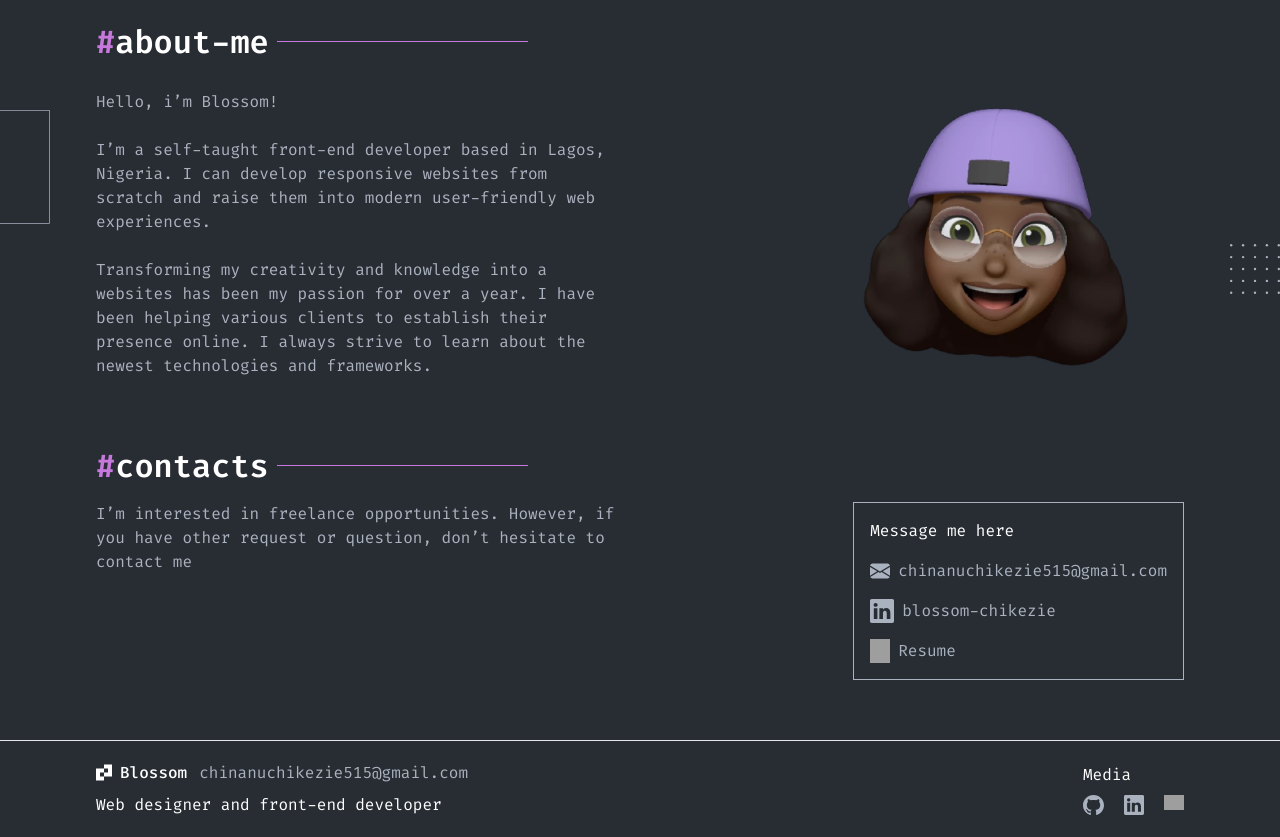
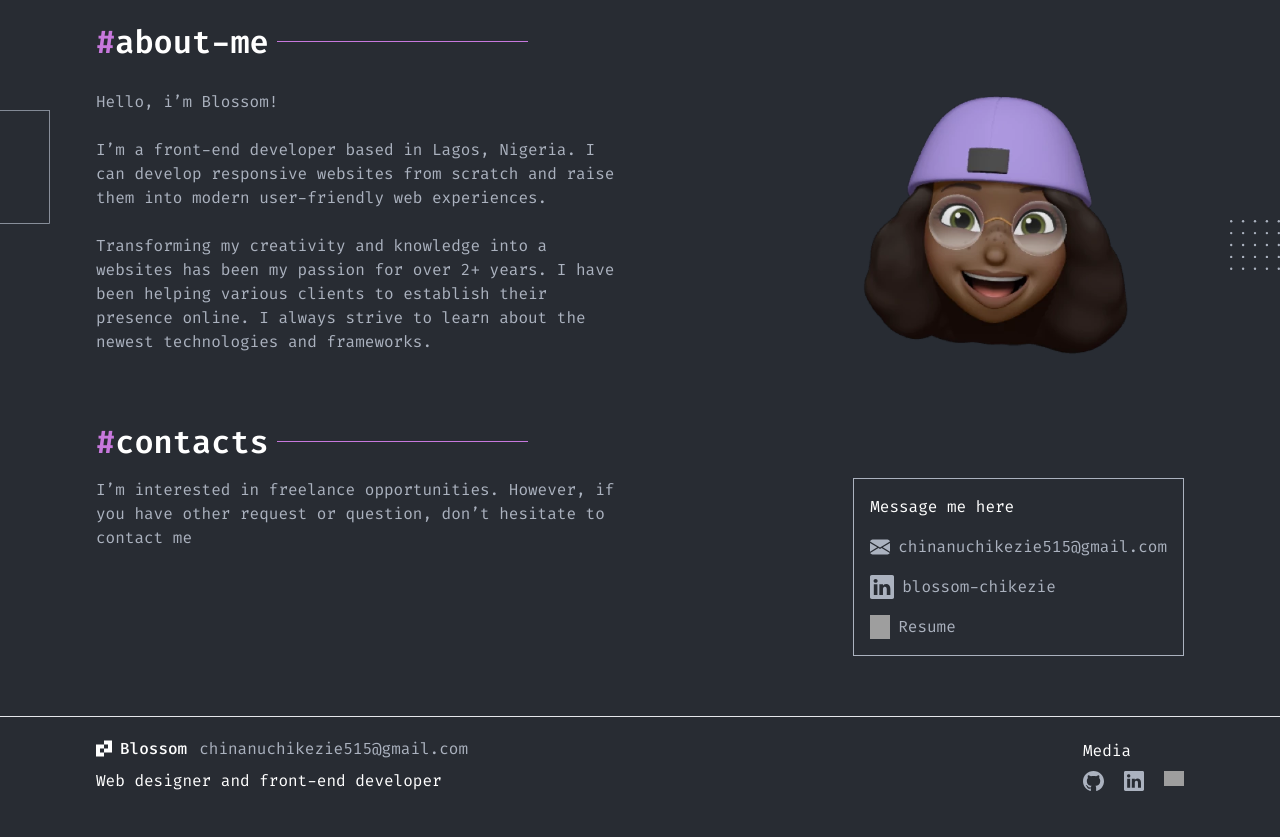
Before and after one commit to Blossom1-chike/next-portfolio, a Next.js app: page / in a window 1280 px wide. Shown: the part 1720-2557 px from the top of the page. After the commit the page ends 2533 px from the top, so only its background shows below. Built offline with nearby package versions, Linux system fonts and the light colour scheme; grey boxes are pictures that could not be loaded.

Commit message:
update to about me

```diff
--- a/app/about-me/page.tsx
+++ b/app/about-me/page.tsx
@@ -31,13 +31,13 @@
         <div className="text-[#ABB2BF] lg:w-[520px] mt-9 xl:max-w-[700px]">
           <p className="typed">Hello, i’m Blossom!</p>
           <p className="mt-4">
-            I’m a self-taught front-end developer based in Lagos, Nigeria. I can
+            I’m a front-end developer based in Lagos, Nigeria. I can
             develop responsive websites from scratch and raise them into modern
             user-friendly web experiences.{" "}
           </p>
           <p className="mt-4">
             Transforming my creativity and knowledge into a websites has been my
-            passion for over a year. I have been helping various clients to
+            passion for 2+ years. I have been helping various clients to
             establish their presence online. I always strive to learn about the
             newest technologies and frameworks.
           </p>
--- a/components/about/About.tsx
+++ b/components/about/About.tsx
@@ -45,13 +45,13 @@
         <div ref={divRef} className={`text-[#ABB2BF] lg:max-w-[520px] xl:max-w-[700px] ${isVisible ? "scrolled" : ""} js-scroll slide-in-left`}>
           <p>Hello, i’m Blossom!</p>
           <p className="mt-6">
-            I’m a self-taught front-end developer based in Lagos, Nigeria. I can
+            I’m a front-end developer based in Lagos, Nigeria. I can
             develop responsive websites from scratch and raise them into modern
             user-friendly web experiences.{" "}
           </p>
           <p className="mt-6">
             Transforming my creativity and knowledge into a websites has been my
-            passion for over a year. I have been helping various clients to
+            passion for over 2+ years. I have been helping various clients to
             establish their presence online. I always strive to learn about the
             newest technologies and frameworks.
           </p>
```
